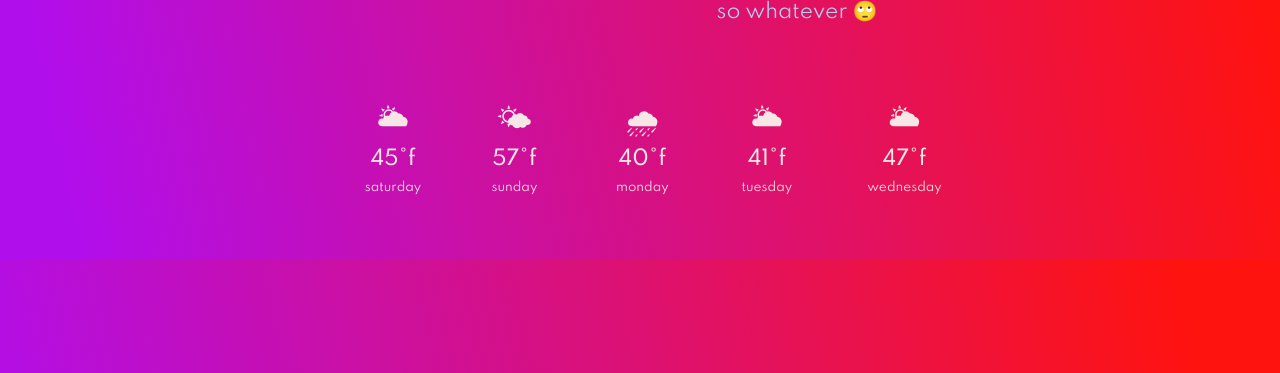
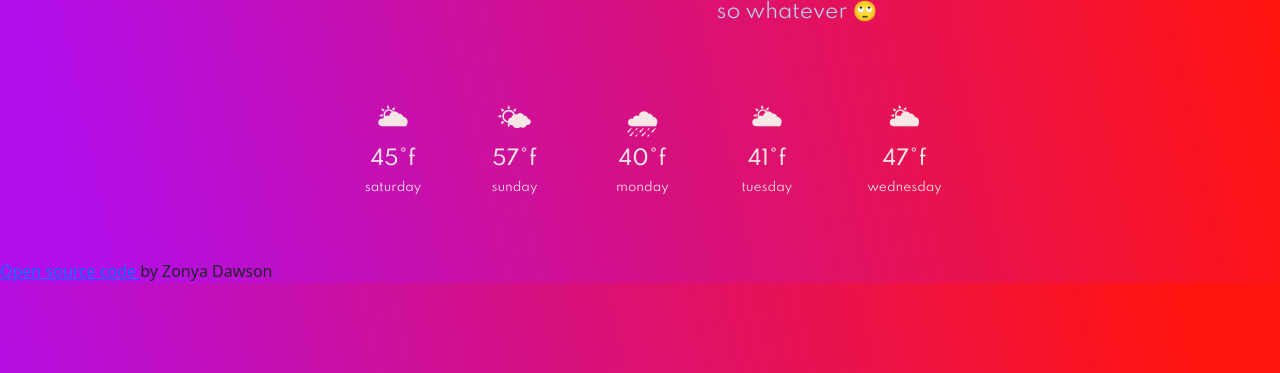
Before and after one commit to zonyad/Weather-App, a plain HTML site: page index.html in a window 1280 px wide. Shown: the part 427-800 px from the top of the page. Drawn offline with nearby package versions, Linux system fonts and the light colour scheme.

Commit message:
Added open source link

```diff
--- a/index.html
+++ b/index.html
@@ -97,6 +97,10 @@
         </div>
       </div>
     </div>
+    <a href="https://github.com/zonyad/Weather-App" target="_blank">
+      Open source code
+    </a>
+    by Zonya Dawson
     <script src="src/script.js"></script>
   </body>
 </html>
```
